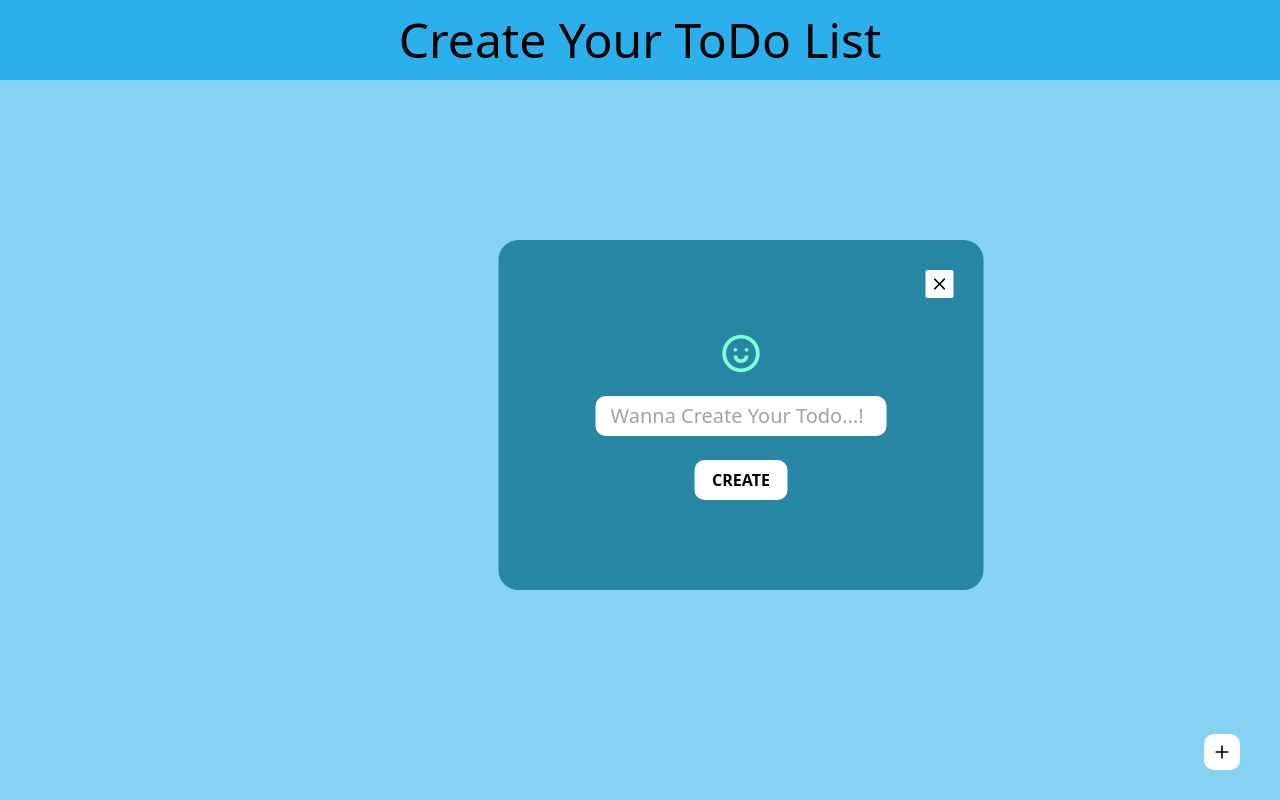
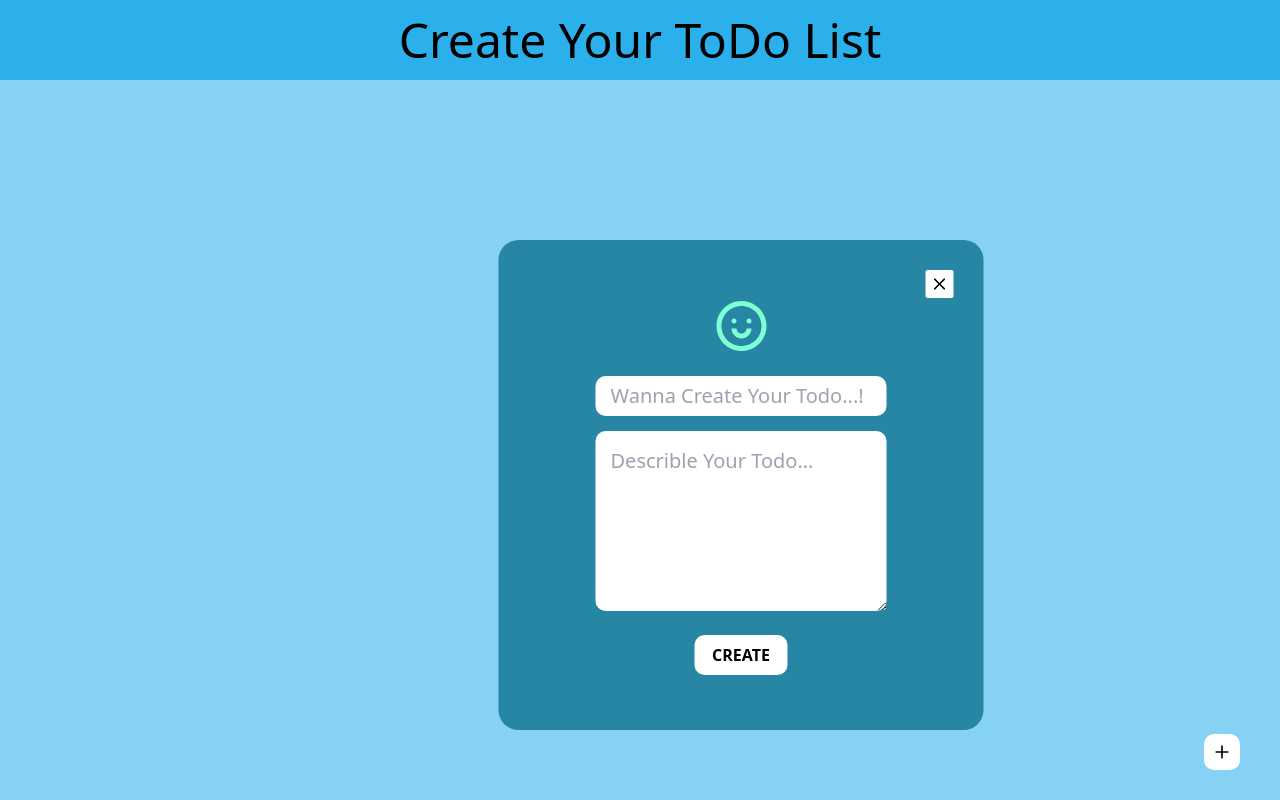
Before and after one commit to Ahmadkhan152/To-Do-List, a React (Vite) app: page / in a window 1280 px wide. Both pictures are taken after a click on the icon 1222 px from the left and 752 px from the top of the page. Built offline with nearby package versions, Linux system fonts and the light colour scheme.

Commit message:
Worked On Edit Functionality

```diff
--- /dev/null
+++ b/src/Components/CreateListItems.jsx
@@ -0,0 +1,10 @@
+import ListItem from "./ListItem"
+
+export default function CreateListItems( { todoList, onEditItem } ) {
+
+    const renderedListItems = todoList.map( (item) => {
+        return <ListItem key={item.id} todoItem={item} onEditItem = {onEditItem} />
+    } );
+
+    return <ul className="flex items-center mt-10">{renderedListItems}</ul>
+}
--- /dev/null
+++ b/src/Components/ListItem.jsx
@@ -0,0 +1,13 @@
+import "../css/ListItem.css";
+import { CgClose , CgPen } from "react-icons/cg";
+export default function ListItem( { todoItem, onEditItem } ) {
+    const {title, description} = todoItem;
+    return (
+        <li className="card h-full flex flex-col justify-center items-center relative">
+            <CgClose className="remove-item" />
+            <CgPen className="edit-item" onClick={ () => onEditItem( todoItem ) } />
+            <h3>{ title }</h3>
+            <p>{ description }</p>
+        </li>
+    )
+}
--- a/src/Components/ModalBox.jsx
+++ b/src/Components/ModalBox.jsx
@@ -2,33 +2,48 @@ import { useState } from "react";
 import { CgSmile , CgSmileMouthOpen , CgClose , CgSmileSad } from "react-icons/cg";
 import '../css/ModalBox.css';
 
-export default function ModalBox( {onCreate} ) {
-    const [userInput, setUserInput] = useState('');
-    const [changeIcon, setChangeIcon] = useState(false);
 
-    function handleOnChange(event) {
-        setUserInput(event.target.value);
+export default function ModalBox( {onCreate , addToDoItem , editItem, updateItem} ) {
+
+    const [todoTitle, setTodoTitle] = useState(editItem?.title || '');
+    const [iconKey, setIconKey] = useState('smile');
+    const [todoDescription, setTodoDescription] = useState(editItem?.description || '');
+
+    function handleOnChangeTitle(event) {
+        setTodoTitle(event.target.value);
     }
 
-    function onHoverIcon() {
-        setChangeIcon(!changeIcon);
+    function handleOnChangeDescription(event) {
+        setTodoDescription(event.target.value);
+    }
+
+    function onHoverIcon(iconName) {
+        setIconKey(iconName);
     }
 
     function handleOnSubmit(event) {
         event.preventDefault();
-        onCreate(false);
+        if (!editItem)
+            addToDoItem({title: todoTitle, description: todoDescription})
+        else
+            updateItem({id: editItem.id, title: todoTitle, description: todoDescription})
+        onCreate();
     }
 
-    let formIcon = changeIcon && <CgSmileMouthOpen className="smiley-icon" onMouseLeave = {() => onHoverIcon()} />
-    if (!formIcon)
-        formIcon = <CgSmile className="smiley-icon" onMouseEnter = {() => onHoverIcon()} />;
-
+    const modalIcons = {
+        smile: <CgSmile className="smiley-icon" onMouseEnter={() => onHoverIcon('smileOpen')} />,
+        smileOpen: <CgSmileMouthOpen className="smiley-icon" onMouseLeave={() => onHoverIcon('smile')} />,
+        close: <CgClose className="icon-close" />,
+        sad: <CgSmileSad className="smiley-icon" />
+    }
+    const formIcon = modalIcons[iconKey];
     return (
         <div className="modal-box bg-cyan-700/80">
             <form className="create-entry h-full flex flex-col justify-center items-center" onSubmit={handleOnSubmit}>
-                <CgClose className="icon-close" onClick={() => onCreate(false)}  />
+                <CgClose className="icon-close" onMouseEnter={ () => onHoverIcon('sad') } onMouseLeave={ () => onHoverIcon('smile')} onClick={() => onCreate(false)}  />
                 { formIcon }
-                <input id="userEntryField" placeholder="Wanna Create Your Todo...!" type="text" onChange={handleOnChange} value={userInput} name="entry"  />
+                <input id="userEntryField" placeholder="Wanna Create Your Todo...!" type="text" onChange={handleOnChangeTitle} value={todoTitle} name="todo-name"  />
+                <textarea id="userTextArea" placeholder="Describle Your Todo..." type="text" onChange={handleOnChangeDescription} value={todoDescription} name="todo-description" rows={5} />
                 <button className="btn-save p-2 bg-white mt-6 mx-auto" type="submit">Create</button>
             </form>
         </div>
--- a/src/Components/TodoList.jsx
+++ b/src/Components/TodoList.jsx
@@ -2,18 +2,46 @@ import Header from './Header';
 import '../css/TodoList.css';
 import { CgMathPlus } from "react-icons/cg";
 import ModalBox from './ModalBox';
-import { useState } from 'react';
+import { useState, useEffect } from 'react';
+import CreateListItems from './CreateListItems';
 
 export default function TodoList() {
     const [showModalBox, setShowModalBox] = useState(false);
+    const [editItem, setEditItem] = useState(null);
+    const [todolist, setTodolist] = useState([]);
+    const [id, setID] = useState(0);
+
+    useEffect(() => {
+        const data = localStorage.getItem('TodoList');
+        if (data)
+            setTodolist(JSON.parse(data));
+    }, []);
+
+
+    const onUpdateItem = ( {id, title, description} ) => {
+        const updatedList = [...todolist.slice(0, id), { id, title, description }, ...todolist.slice(id + 1)];
+        setTodolist(updatedList);
+        localStorage.setItem('TodoList', JSON.stringify(updatedList));
+    }
+
+    const onEditItem = ( todoItem ) => {
+        setEditItem(todoItem);
+        onCreate();
+    }
+
+    const addToDoItem = ({title, description}) => {
+        setTodolist([...todolist, {id , title , description}]);
+        localStorage.setItem('TodoList', JSON.stringify([...todolist, {id, title, description}]));
+        setID(id + 1);
+    }
     function onCreate() {
         setShowModalBox(!showModalBox);
     }
-    const modalBox = showModalBox && <ModalBox onCreate = {onCreate} />
     return (
         <div className='todolist bg-sky-500/50'>
             <Header />
-            {modalBox}
+            <CreateListItems onEditItem={onEditItem} todoList={todolist} />
+            {showModalBox && ( editItem === null ? <ModalBox onCreate={onCreate} addToDoItem={addToDoItem} /> : <ModalBox onCreate={onCreate} editItem={editItem} updateItem = {onUpdateItem} /> )}
             <CgMathPlus onClick={onCreate} className='p-2 create-icon text-4xl absolute shadow-xl/40 hover:bg-blue-400' />
         </div>
     )
--- /dev/null
+++ b/src/css/ListItem.css
@@ -0,0 +1,30 @@
+.card {
+    box-shadow: 0 4px 8px 0 rgba(0, 0, 0, 0.2), 0 6px 20px 0 rgba(0, 0, 0, 0.19);
+    min-width: 180px;
+    min-height: 180px;
+    margin: 10px;
+    background-color: white;
+    border-radius: 10px;
+}
+
+.card h3 {
+    text-align: center;
+    font-size: 22px;
+    font-weight: 500;
+}
+
+.remove-item {
+    position: absolute;
+    top: 10px;
+    right: 10px;
+    cursor: pointer;
+    font-size: 18px;
+}
+
+.edit-item {
+    position: absolute;
+    top: 10px;
+    right: 35px;
+    cursor: pointer;
+    font-size: 18px;
+}
--- a/src/css/ModalBox.css
+++ b/src/css/ModalBox.css
@@ -1,6 +1,6 @@
 .modal-box {
     width: 485px;
-    height: 350px;
+    height: 490px;
     position: absolute;
     top: 30%;
     transform: translate(50%);
@@ -40,10 +40,19 @@
     font-size: 20px;
     margin: 0 auto;
     padding: 15px;
+    margin-bottom: 15px;
+}
+
+.create-entry #userTextArea {
+    border-radius: 10px;
+    width: 60%;
+    font-size: 20px;
+    margin: 0 auto;
+    padding: 15px;
 }
 
 .smiley-icon {
-    font-size: 45px;
+    font-size: 60px;
     color: aquamarine;
     margin-bottom: 20px;
 }
```
Also changed, not shown: 2 other files (tests, documents, lock files or other folders).
